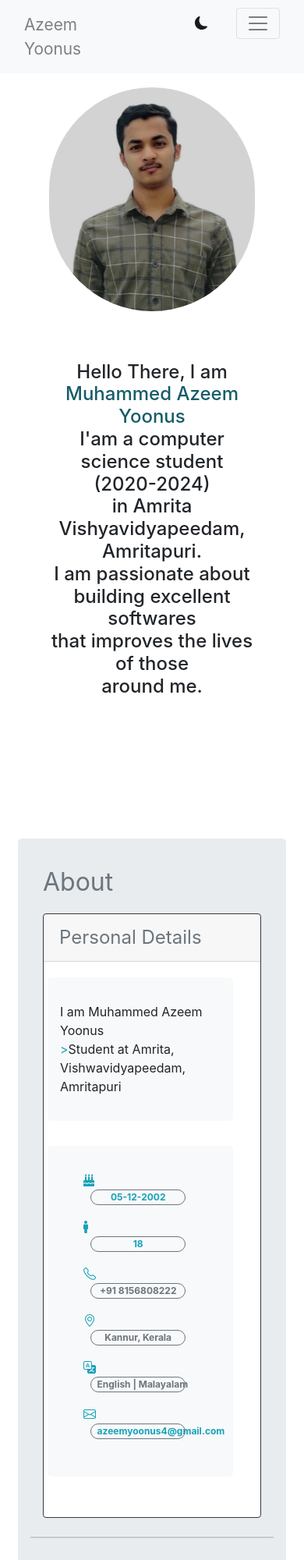
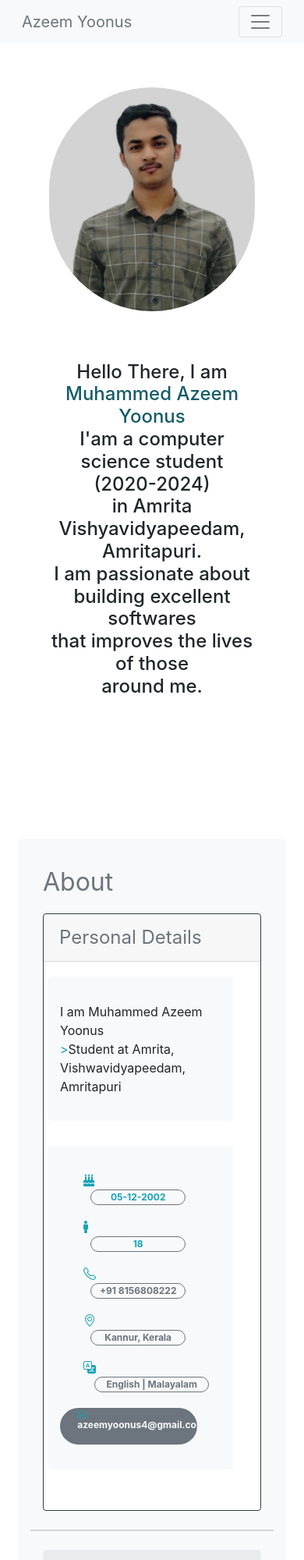
Before and after one commit to azeemyoonus/Personal_Website, a plain HTML site: page index.html in a window 390 px wide. Shown: the top 2000 px of the page at 78% size. Drawn offline with nearby package versions, Linux system fonts and the light colour scheme.

Commit message:
modify design
changed nav bar and made responsive

```diff
--- a/index.html
+++ b/index.html
@@ -26,51 +26,37 @@
 <body>
   <!--header section-->
   <header id="home">
-    <div style="z-index: 1; position: fixed;" class="container-fluid bg-light">
+    <div style="z-index: 1; position: fixed;" class=" container-fluid bg-light">
       <div class="row clearfix ">
-        <div id="Home" class="col-md-9 col-lg-8 col-xl-9 col-sm-7  col-6">
-          <a onmouseenter='color_enter(this)' onmouseout="color_leave(this)" class=" nav-link  p-3" href="#home">
-            <p class="underline" style="display:inline;  font-size: 1.3em;">Azeem Yoonus</p>
-          </a>
-        </div>
-        <div class="col-sm-5 col-lg-4 col-xl-3 col-md-3 col-6 ">
-          <nav class="text-left  container-fluid navbar navbar-expand-lg navbar-light bg-light">
-            <a class="pl-4 bulb pb-2 navbar-brand" href="#"><svg xmlns="http://www.w3.org/2000/svg" width="17"
-                height="17" fill="currentColor" class="bi bi-moon-fill" viewBox="0 0 16 16">
-                <path
-                  d="M6 .278a.768.768 0 0 1 .08.858 7.208 7.208 0 0 0-.878 3.46c0 4.021 3.278 7.277 7.318 7.277.527 0 1.04-.055 1.533-.16a.787.787 0 0 1 .81.316.733.733 0 0 1-.031.893A8.349 8.349 0 0 1 8.344 16C3.734 16 0 12.286 0 7.71 0 4.266 2.114 1.312 5.124.06A.752.752 0 0 1 6 .278z" />
-              </svg></a>
-            <button class=" navbar-toggler" type="button" data-toggle="collapse" data-target="#navbarSupportedContent"
+
+        <div class="">
+          <nav class="navbar navbar-expand-lg navbar-light bg-light">
+            <a class="underline text-secondary navbar-brand" href="#">Azeem Yoonus</a>
+            <button class="navbar-toggler" type="button" data-toggle="collapse" data-target="#navbarSupportedContent"
               aria-controls="navbarSupportedContent" aria-expanded="false" aria-label="Toggle navigation">
               <span class="navbar-toggler-icon"></span>
             </button>
 
-            <div class=" text-primary collapse navbar-collapse" id="navbarSupportedContent">
-              <ul class=" navbar-nav ml-auto">
+            <div class=" text-right collapse navbar-collapse" id="navbarSupportedContent">
+              <ul  class="ml-auto  navbar-nav ">
                 <li class="nav-item ">
-                  <a class="nav-link" href="#home">
-                    <p class="underline_left" style='display: inline; font-size: 1.1em; '>Home</p> <span
-                      class="sr-only">(current)</span>
-                  </a>
+                  <a class="ml-1 nav-link underline  " href="#about">About</a>
                 </li>
-                <li class="nav-item">
-                  <a class="nav-link" href="#about">
-                    <p class="underline_left" style='display: inline; font-size: 1.1em '>About</p>
-                  </a>
+                <li class=" nav-item">
+                  <a class="ml-1 nav-link underline " href="#projects">Projects</a>
                 </li>
-                <li class="nav-item">
-                  <a class="nav-link" href="#contact">
-                    <p class="underline_left" style='display: inline; font-size: 1.1em '>Contact</p>
-                  </a>
+                <li class=" nav-item">
+                  <a class="ml-1 nav-link underline " href="#contact">Contact</a>
                 </li>
               </ul>
             </div>
+
           </nav>
         </div>
       </div>
     </div>
-  </header>
-
+  </header> <!--end of header-->
+<!--profile photo section-->
   <section class="bg-mute container-fluid" style="padding-top: 4em;padding-bottom:5em;">
     <div class="p-5">
       <div class="row">
@@ -90,16 +76,17 @@
       </div>
     </div>
   </section>
-
+<!--end of profile photo section-->
   <!--about section-->
   <section id='about' class="bg-mute container-fluid" style="padding-top:1em;padding-bottom:8em;">
     <div class="p-2">
       <div class=' '>
 
         <div class="pt-1">
-          <div class="bg-muted jumbotron">
-            <p class="underline_left text-muted ml-3 " style='display: inline; font-size: 2em;'>About</p>
           <!--main card-->
+          <div class="bg-light jumbotron">
+            <p class="underline text-muted ml-3 " style='display: inline; font-size: 2em;'>About</p>
+
 
             <!--personal-->
             <div class="m-3 border-dark bg-muted  card">
@@ -130,7 +117,8 @@
                   <div class="col-12 col-md-12 row">
 
                     <div class=" col-12  col-md-12 col-lg-6 text-left">
-                      <i style='display: inline-block;' class='col-md-3  col-sm-4  text-info  col-2 bi bi-telephone'></i>
+                      <i style='display: inline-block;'
+                        class='col-md-3  col-sm-4  text-info  col-2 bi bi-telephone'></i>
                       <p class="bg-light   col-sm-8 col-md-9 col-10 text-muted  badge border border-secondary badge-pill"
                         style="float:right; display:inline;">+91 8156808222</p>
                     </div>
@@ -144,18 +132,22 @@
                   </div>
 
 
-                  <div  class="col-12 col-md-12 row">
 
                   <div class=" col-12  col-md-12 col-lg-6 text-left">
                     <i style='display: inline-block;' class='col-md-2 col-sm-4  text-info  col-2 bi bi-translate'></i>
                     <p class="bg-light  col-sm-8 col-md-10 col-10 text-muted  badge border border-secondary badge-pill"
                       style="float:right; display:inline;">English | Malayalam </p>
                   </div>
-                    <div class="col-12 col-md-12 col-lg-6 text-left">
-                      <i style='display: inline-block;' class="col-md-2 col-sm-4 text-info col-2 bi bi-envelope"></i>
-                      <p class="col-md-10  col-sm-8 col-10 text-info badge border border-secondary badge-pill"
-                        style="float:right; display:inline;">azeemyoonus4@gmail.com</p>
+
+                  <div class="col-12 col-md-12 row" style="display: inline-block;">
+
+                    <div class="col-12  badge badge-pill badge-secondary text-left col-md-12  ">
+                      <i style='display: inline-block;' class="col-md-4 col-1  col-sm-4 text-info  bi bi-envelope"></i>
+                      <p class="col-md-12   col-sm-8 col- text-light  " style="float:right; display:inline;">
+                        azeemyoonus4@gmail.com</p>
                     </div>
+                  </div>
+
                 </div>
 
 
@@ -163,7 +155,7 @@
               </div>
             </div>
 
-            </div>
+
           <!--end of personal-->
 
           <hr class="my-4 text-secondary">
@@ -205,6 +197,7 @@
 
 
         </div>
+        </div>
         <!--end of main card-->
 
 
@@ -220,7 +213,7 @@
   <section id='contact' class="bg-mute container-fluid" style="padding-top: 2em;padding-bottom:8em;">
     <div class="p-2">
       <div class='row>'>
-        <p class="underline_left text-muted ml-3 " style='display: inline; font-size: 2em;'>Contact</p>
+        <p class="underline text-muted ml-3 " style='display: inline; font-size: 2em;'>Contact</p>
         <div class="pt-3">
 
           <div class="card bg-muted">
@@ -291,19 +284,22 @@
   <script src="https://cdn.jsdelivr.net/npm/bootstrap@4.6.0/dist/js/bootstrap.bundle.min.js"
     integrity="sha384-Piv4xVNRyMGpqkS2by6br4gNJ7DXjqk09RmUpJ8jgGtD7zP9yug3goQfGII0yAns"
     crossorigin="anonymous"></script>
+  <script src="https://kit.fontawesome.com/yourcode.js" crossorigin="anonymous"></script>
  <script>
-    let bulb = document.getElementsByClassName('bulb');
-    bulb[0].addEventListener('click', () => {
-      alert("bulb clicked");
-    })
-    color_enter = (x) => {
-      x.style.color = "grey";
+    $('.navbar-collapse a').click(function(){
+        $(".navbar-collapse").collapse('hide');
+    });
+</script>
+<!--<script>
+
+$(window).scroll(function() {
+if($(window).scrollTop() + $(window).height() == $(document).height()) {
+//do something
 }
-    color_leave = (x) => {
-      x.style.color = 'grey';
-    }
-  </script>
-  <script src="https://kit.fontawesome.com/yourcode.js" crossorigin="anonymous"></script>
+});
+</script>-->
+
+
 </body>
 
 </html>
--- a/style.css
+++ b/style.css
@@ -19,49 +19,29 @@ a:visited {
 a:active {
   color: gray;
 }
-p{
-  text-decoration: rgb(228, 228, 151);
-}
-p.underline
+
+
+.underline
 {
     position: relative;
 }
 
-p.underline:before {
+.underline:before {
   content: "";
   position: absolute;
   width: 0;
   height: 2px;
   bottom: 0;
-  right: 0;
+  left: 1px;
   background-color: rgb(236, 162, 88);
   visibility: hidden;
   transition: all 0.3s ease-in-out;
 }
-p.underline:hover:before {
+.underline:hover:before {
   visibility: visible;
   width: 100%;
+  left: 1px;
 }
-
-
-p.underline_left
-{
-    position: relative;
+.underline:hover::after{
+  visibility: hidden;
 }
-
-p.underline_left:before {
-  content: "";
-  position: absolute;
-  width: 0;
-  height: 2px;
-  bottom: 0;
-  left: 0;
-  background-color: rgb(236, 162, 88);
-  visibility: hidden;
-  transition: all 0.3s ease-in-out;
-}
-
-p.underline_left:hover:before {
-  visibility: visible;
-  width: 100%;
-}
```
Lines whose indentation alone changed are shown as unchanged.
